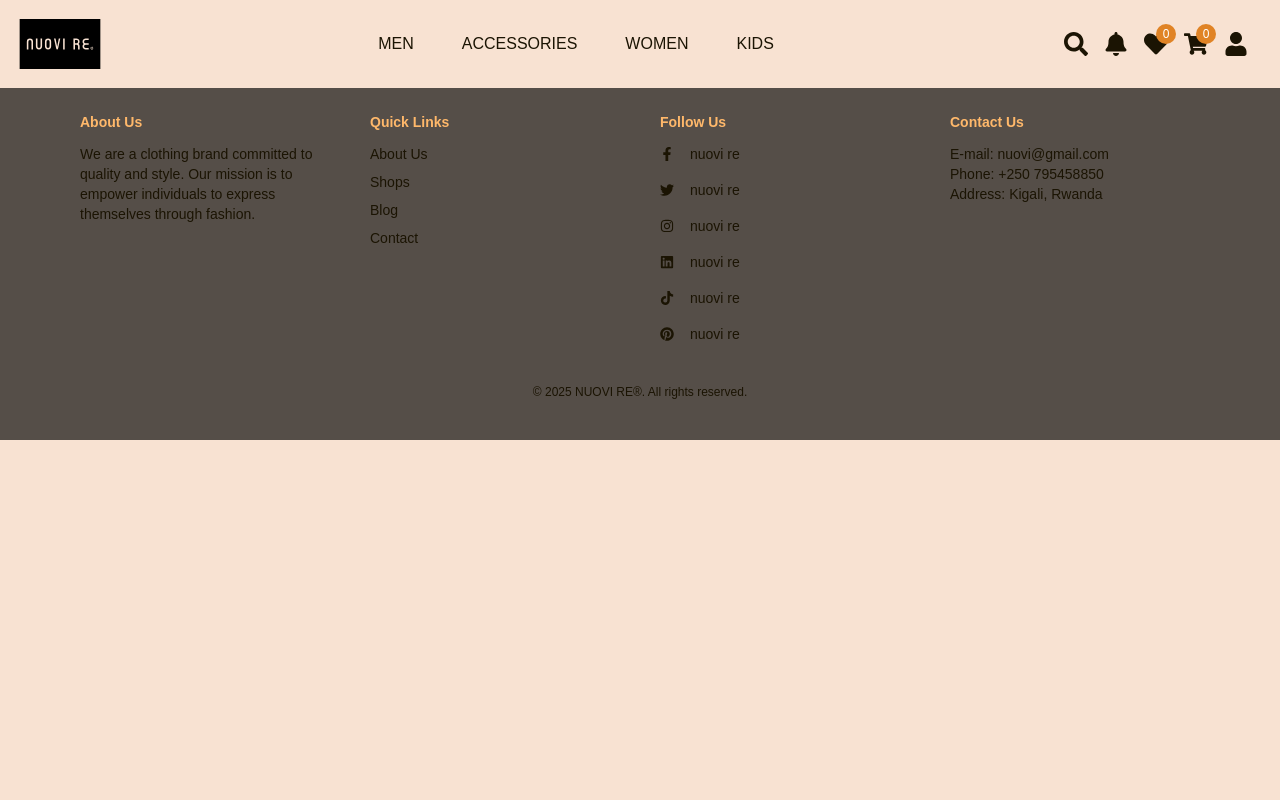
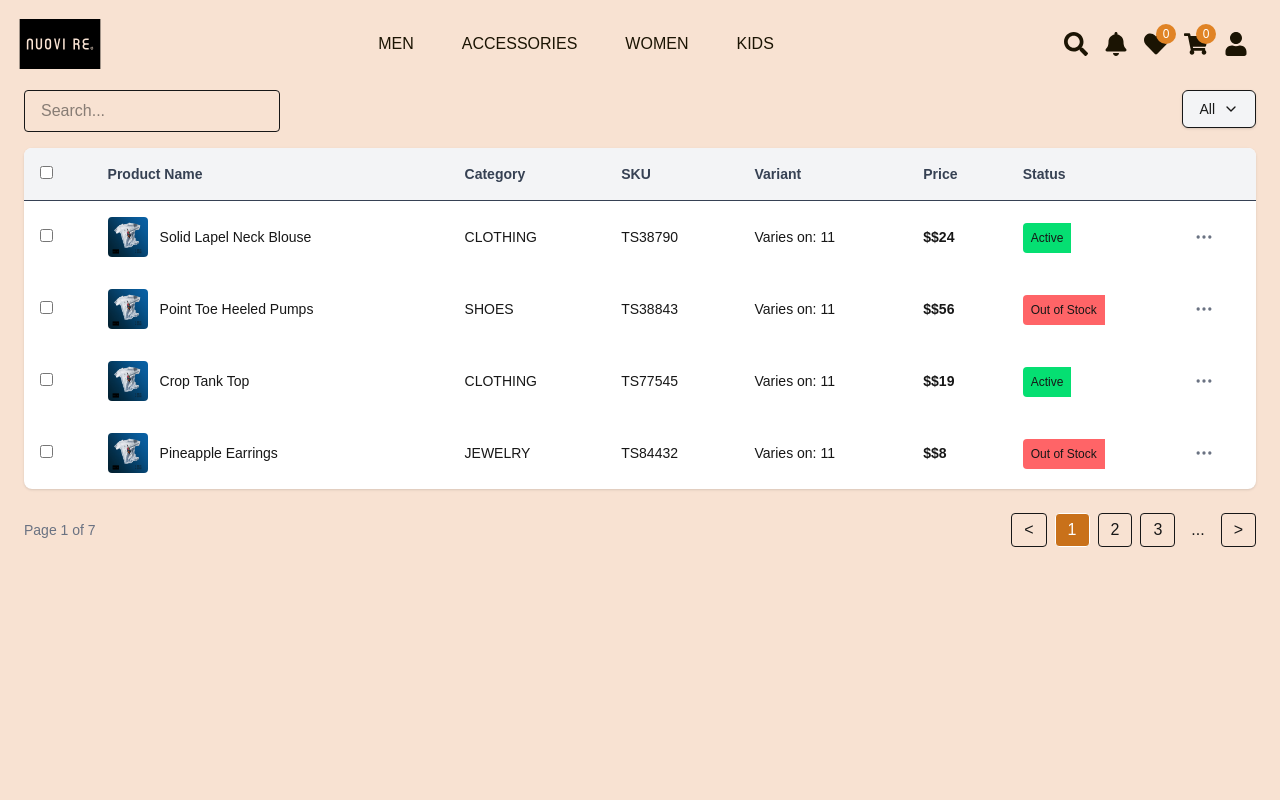
Before and after one commit to kawaben/inganjiapp, a Next.js app: page /admin/products in a window 1280 px wide. Shown: the top 800 px of the page. Built offline with nearby package versions, Linux system fonts and the light colour scheme.

Commit message:
created admin products list

```diff
--- a/app/admin/products/page.js
+++ b/app/admin/products/page.js
@@ -1,18 +1,147 @@
-'use client';
+// components/ProductTable.jsx
+import { useState } from 'react';
+import { MoreHorizontal,ChevronDown } from 'lucide-react';
 
 
+const FiltersDropdown = ({ filters, selected, onSelect }) => {
+  const [isOpen, setIsOpen] = useState(false);
 
-export default function Products() {
+  return (
+    <div className="relative inline-block text-left">
+      <button
+        onClick={() => setIsOpen(!isOpen)}
+        className="inline-flex items-center px-4 py-2 text-sm font-medium bg-gray-100 border rounded-md shadow-sm"
+      >
+        {selected || 'Filters'}
+        <ChevronDown className="ml-2 h-4 w-4" />
+      </button>
+      {isOpen && (
+        <div className="absolute z-10 mt-2 w-48 bg-white border rounded-md shadow-lg">
+          {filters.map((filter) => (
+            <button
+              key={filter}
+              onClick={() => {
+                onSelect(filter);
+                setIsOpen(false);
+              }}
+              className={`block w-full px-4 py-2 text-sm text-left hover:bg-gray-100 ${
+                selected === filter ? 'bg-gray-100 font-semibold' : ''
+              }`}
+            >
+              {filter}
+            </button>
+          ))}
+        </div>
+      )}
+    </div>
+  );
+};
 
 
+const sampleProducts = [
 
+  { id: 1, image:'/images/f1-blue.jpg', variant: '11', name: 'Solid Lapel Neck Blouse', category: 'CLOTHING', sku: 'TS38790', price: '$24', status: 'Active' },
+  { id: 2, image:'/images/f1-blue.jpg', variant: '11', name: 'Point Toe Heeled Pumps', category: 'SHOES', sku: 'TS38843', price: '$56', status: 'Out of Stock' },
+  { id: 3, image:'/images/f1-blue.jpg', variant: '11', name: 'Crop Tank Top', category: 'CLOTHING', sku: 'TS77545', price: '$19', status: 'Active' },
+  { id: 4, image:'/images/f1-blue.jpg', variant: '11', name: 'Pineapple Earrings', category: 'JEWELRY', sku: 'TS84432', price: '$8', status: 'Out of Stock' },
+];
+
+const statusStyle = {
+  Active: 'bg-green-400 text-white-700',
+  'Out of Stock': 'bg-red-400 text-white-700',
+};
+
+export default function ProductTable() {
+  const [products, setProducts] = useState(sampleProducts);
+
+   const filters = ['All', 'Active', 'Out of Stock'];
+  const [selectedFilter, setSelectedFilter] = useState('All');
+
+  const filteredProducts = products.filter(product => {
+    if (selectedFilter === 'All') return true;
+    return product.status === selectedFilter;
+  });
 
   return (
+    <div className="p-6  min-h-screen">
+      <div className="flex justify-between items-center mb-6">
+        <h1 className="text-2xl font-semibold">Products</h1>
+        <div className="flex gap-2">
+          <button className="px-4 py-2 border rounded text-gray-600">Export</button>
+          <button className="px-4 py-2 bg-[#c9711a] text-white rounded">New Product</button>
+        </div>
+      </div>
 
-    <div>
-        <h1 className="text-2xl font-bold mb-4">products</h1>
-        <p>Your products will show here...</p>
+      <div className="flex justify-between mb-4">
+        <input
+          type="text"
+          placeholder="Search..."
+          className="w-64 px-4 py-2 border rounded"
+        />
+        <FiltersDropdown
+            filters={filters}
+            selected={selectedFilter}
+            onSelect={setSelectedFilter}
+          />
+      </div>
+
+      <div className="bg-white shadow rounded-lg overflow-x-auto">
+        <table className="min-w-full text-sm text-left">
+          <thead className="bg-gray-100 border-b text-gray-700">
+            <tr>
+              <th className="p-4"><input type="checkbox" /></th>
+              <th className="p-4">Product Name</th>
+              <th className="p-4">Category</th>
+              <th className="p-4">SKU</th>
+              <th className="p-4">Variant</th>
+              <th className="p-4">Price</th>
+              <th className="p-4">Status</th>
+              <th className="p-4"></th>
+            </tr>
+          </thead>
+          <tbody>
+            {filteredProducts.map(product =>  (
+              <tr key={product.id} className="hover:bg-gray-200">
+                <td className="p-4"><input type="checkbox" /></td>
+                <td className="p-4 flex items-center gap-3">
+                  <img src={product.image} alt="" className="w-10 h-10 object-cover rounded" />
+                  {product.name}
+                </td>
+                <td className="p-4">{product.category}</td>
+                <td className="p-4">{product.sku}</td>
+                <td className="p-4">Varies on: {product.variant}</td>
+                <td className="p-4 font-semibold">${product.price}</td>
+                <td className="p-4">
+                  <span className={`px-2 py-2 rounded-l text-xs ${statusStyle[product.status]}`}>
+                    {product.status}
+                  </span>
+                </td>
+                <td className="p-4">
+                  <MoreHorizontal className="w-5 h-5 text-gray-500 cursor-pointer" />
+                </td>
+              </tr>
+            ))}
+          </tbody>
+        </table>
+      </div>
+
+      {/* Pagination */}
+      <div className="flex justify-between items-center mt-6">
+        <p className="text-sm text-gray-500">Page 1 of 7</p>
+        <div className="flex items-center gap-2">
+          <button className="px-3 py-1 border rounded">&lt;</button>
+          {[1, 2, 3].map(num => (
+            <button
+              key={num}
+              className={`px-3 py-1 border rounded ${num === 1 ? 'bg-[#c9711a] text-white' : ''}`}
+            >
+              {num}
+            </button>
+          ))}
+          <span className="px-2">...</span>
+          <button className="px-3 py-1 border rounded">&gt;</button>
+        </div>
+      </div>
     </div>
-
   );
 }
--- a/app/admin/users/page.js
+++ b/app/admin/users/page.js
@@ -19,9 +19,9 @@ useEffect(() => {
 
 
   return (
-    <div className="grid grid-cols-1 md:grid-cols-3 h-screen bg-gray-100">
+    <div className="grid grid-cols-1 md:grid-cols-3 h-screen">
       {/* User list */}
-      <div className="col-span-2 border-r border-[#c9711a] bg-white p-4 overflow-y-auto">
+      <div className="col-span-2 border-r border-[#c9711a]  p-4 overflow-y-auto">
         <div className="mb-4">
           <label className="block text-sm font-semibold text-gray-700">Select group of users:</label>
           <select className="mt-1 w-full border border-gray-300 rounded-md px-3 py-2 ">
@@ -46,7 +46,7 @@ useEffect(() => {
       </div>
 
       {/* Selected user detail */}
-      <div className="col-span-1 p-8 bg-white">
+      <div className="col-span-1 p-8 ">
         <div className="relative flex flex-col items-center text-center p-5 overflow-hidden">
                 {/* Background Image */}
                 <div
```
